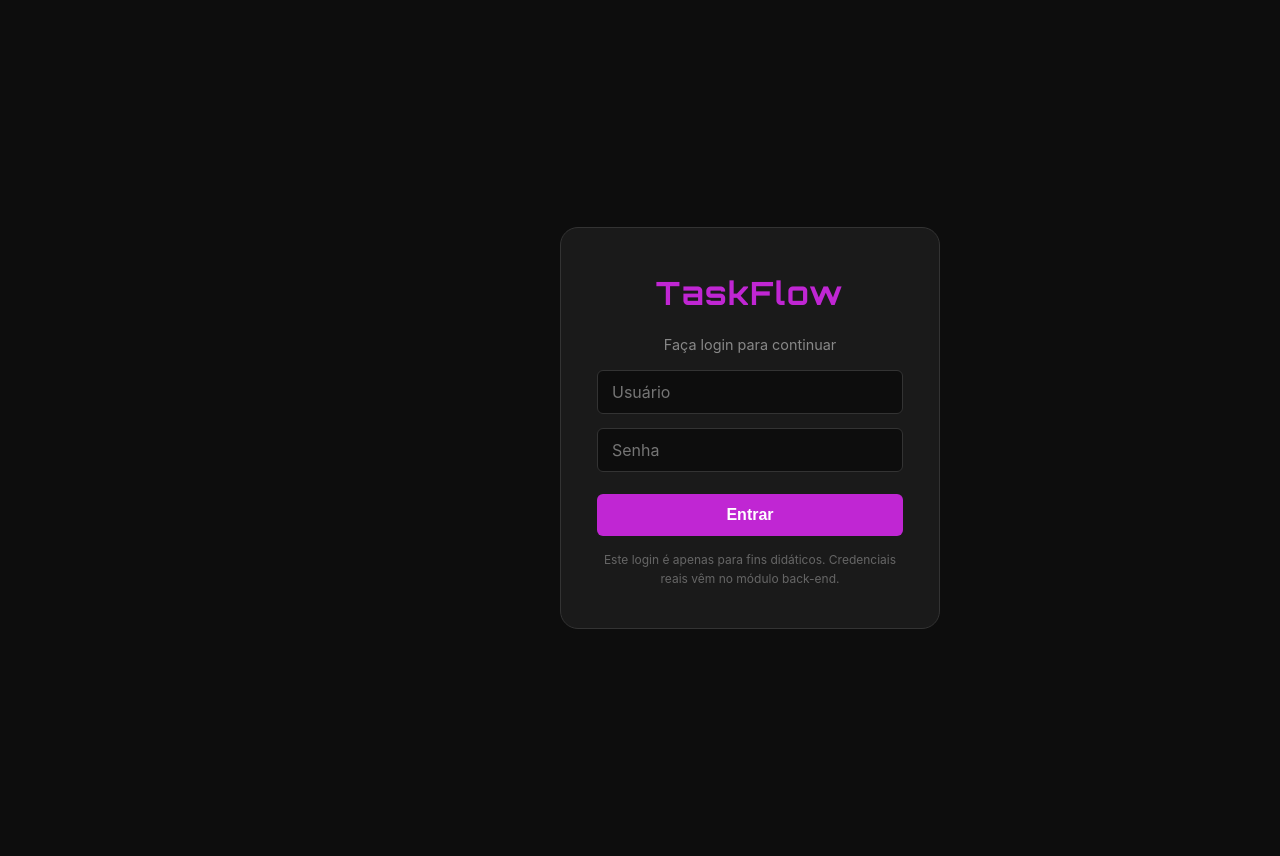
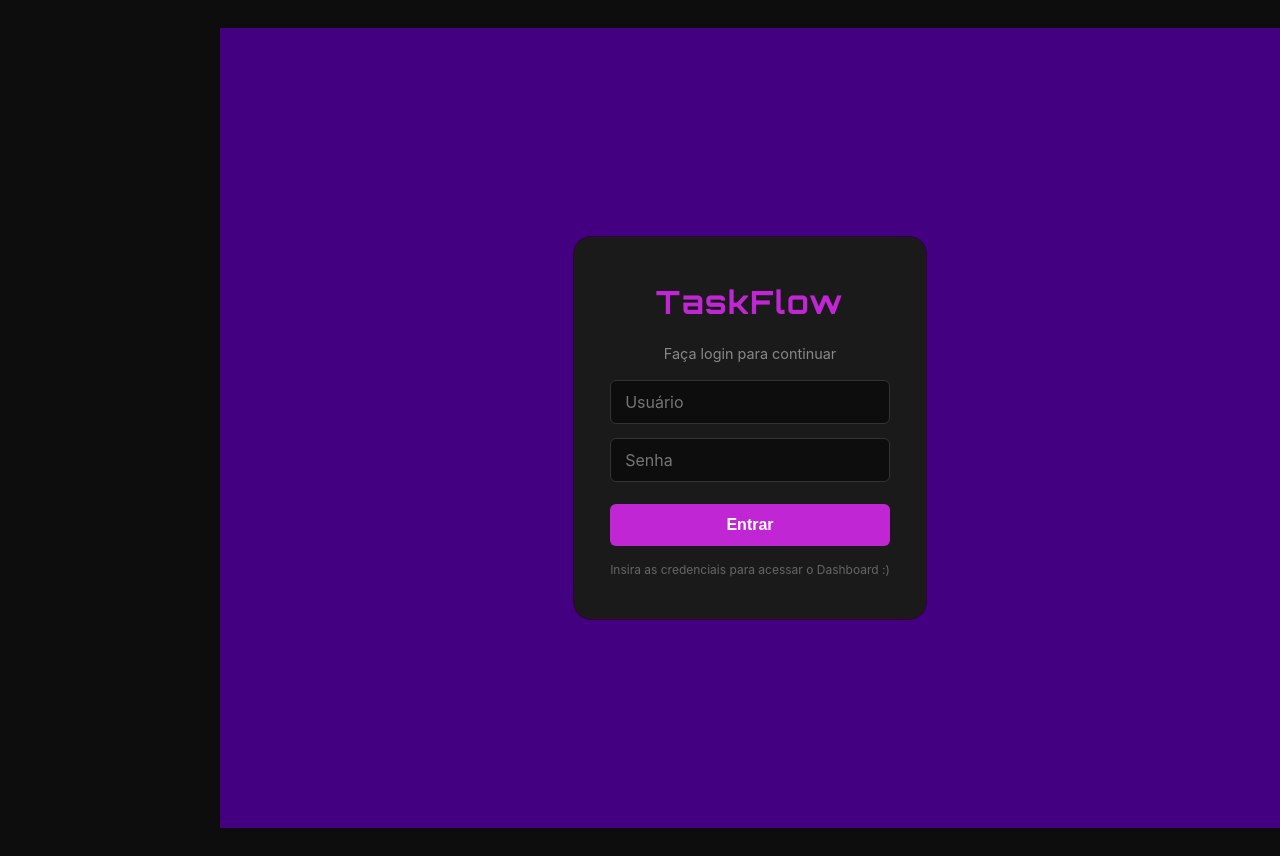
Before and after one commit to ofravis/Oficial, a React (Vite) app: page /login in a window 1280 px wide. Built offline with nearby package versions, Linux system fonts and the light colour scheme.

Commit message:
Css changes + salvartask att

```diff
--- a/src/pages/dashboard.jsx
+++ b/src/pages/dashboard.jsx
@@ -1,6 +1,4 @@
 import ModalTarefa from "../componentes/modaltarefa";
-
-// Novos estados — substituem texto, cep, prioridade
 
 const [modalAberto, setModalAberto] = useState(false);
 const [tarefaEditando, setTarefaEditando] = useState(null);
--- a/src/pages/kanban.jsx
+++ b/src/pages/kanban.jsx
@@ -52,8 +52,18 @@ function Kanban() {
     setModalAberto(false);
   }
 
-  // ──────────────────────────────────────────────────────────────
-  // Uma função só para criar E editar — decide pelo id em dados
+  function salvarTarefa(dados) {
+    if (dados.id) {
+      // EDITAR: atualiza a tarefa mantendo a coluna original
+      setTarefas(
+        tarefas.map((t) => (t.id === dados.id ? { ...t, ...dados } : t)),
+      );
+    } else {
+      // CRIAR: adiciona nova tarefa na coluna escolhida
+      setTarefas([...tarefas, { ...dados, id: proximaId, concluida: false }]);
+      setProximaId(proximaId + 1);
+    }
+  }
 
   async function salvarTarefa(dados) {
     try {
--- a/src/pages/login.css
+++ b/src/pages/login.css
@@ -1,7 +1,7 @@
 /* Container — fundo escuro */
 .login-container {
   min-height: 100vh;
-  background-color: #0d0d0d;
+  background-color: #430081;
   display: flex;
   align-items: center;
   justify-content: center;
@@ -11,7 +11,7 @@
 /* Card — painel com o formulário */
 .login-card {
   background-color: #1a1a1a;
-  border: 1px solid #333;
+  border: 1px solid #350036;
   border-radius: 18px;
 
   padding: 40px 36px;
@@ -26,7 +26,7 @@
   color: #c026d3;
   font-size: 2rem;
   text-align: center;
-  font-family: 'Orbitron', monospace;
+  font-family: "Orbitron", monospace;
   font-weight: 700;
   letter-spacing: 0.05em;
 }
@@ -39,7 +39,7 @@
 
 .login-input {
   background-color: #0d0d0d;
-  color: #E2E8F0;
+  color: #e2e8f0;
   border: 1px solid #333;
   border-radius: 6px;
   padding: 11px 14px;
@@ -61,13 +61,11 @@
   border-radius: 6px;
   padding: 8px 12px;
   text-align: center;
-
 }
 
 .shake {
   animation: shake 0.8s ease-in-out;
 }
-
 
 .login-btn {
   background-color: #c026d3;
@@ -97,9 +95,20 @@
 }
 
 @keyframes shake {
-  0%,100% { transform: translateX(0); }
-  15%,45%,75% { transform: translateX(-8px); }
-  30%,60%,90% { transform: translateX(8px); }
+  0%,
+  100% {
+    transform: translateX(0);
+  }
+  15%,
+  45%,
+  75% {
+    transform: translateX(-8px);
+  }
+  30%,
+  60%,
+  90% {
+    transform: translateX(8px);
+  }
 }
 
 .shake {
--- a/src/pages/login.jsx
+++ b/src/pages/login.jsx
@@ -59,8 +59,7 @@ function Login() {
           </button>
 
           <p className="login-aviso">
-            Este login é apenas para fins didáticos. Credenciais reais vêm no
-            módulo back-end.
+            Insira as credenciais para acessar o Dashboard :) <br />
           </p>
         </div>
       </div>
```
